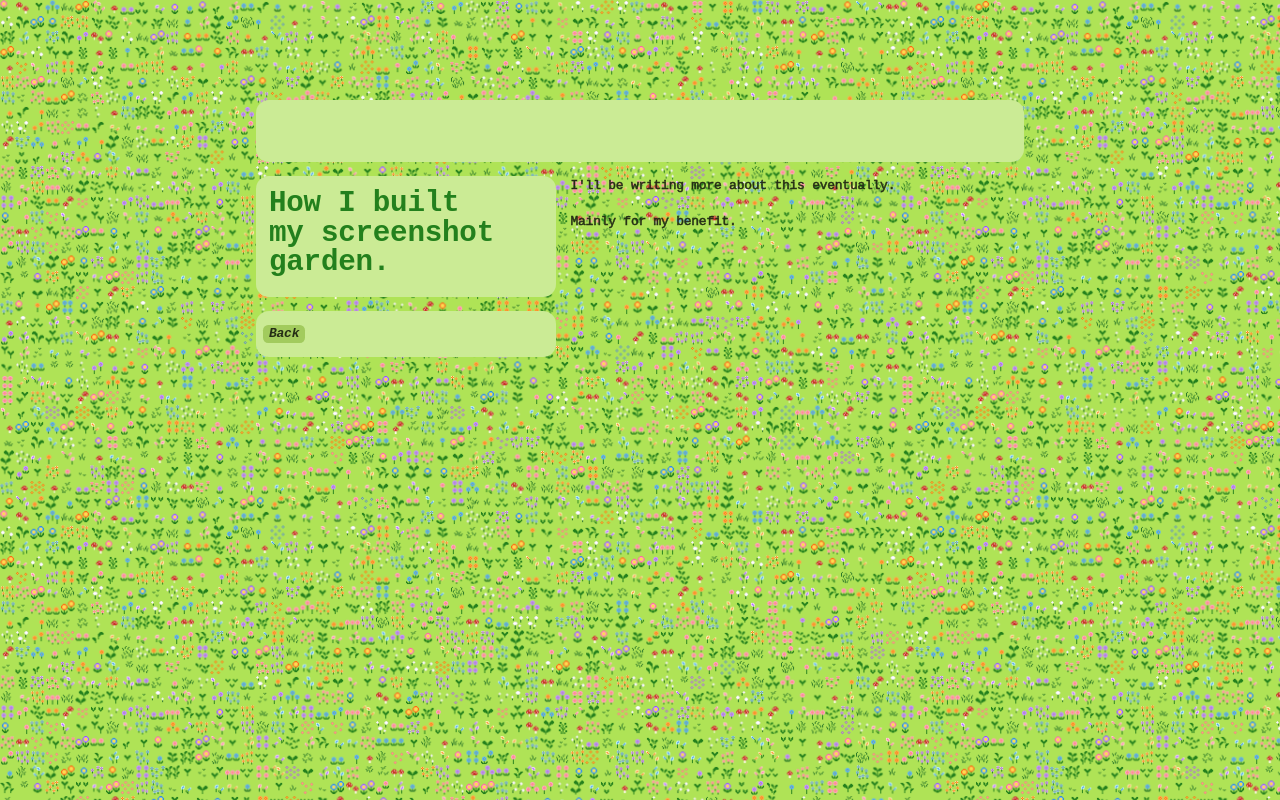
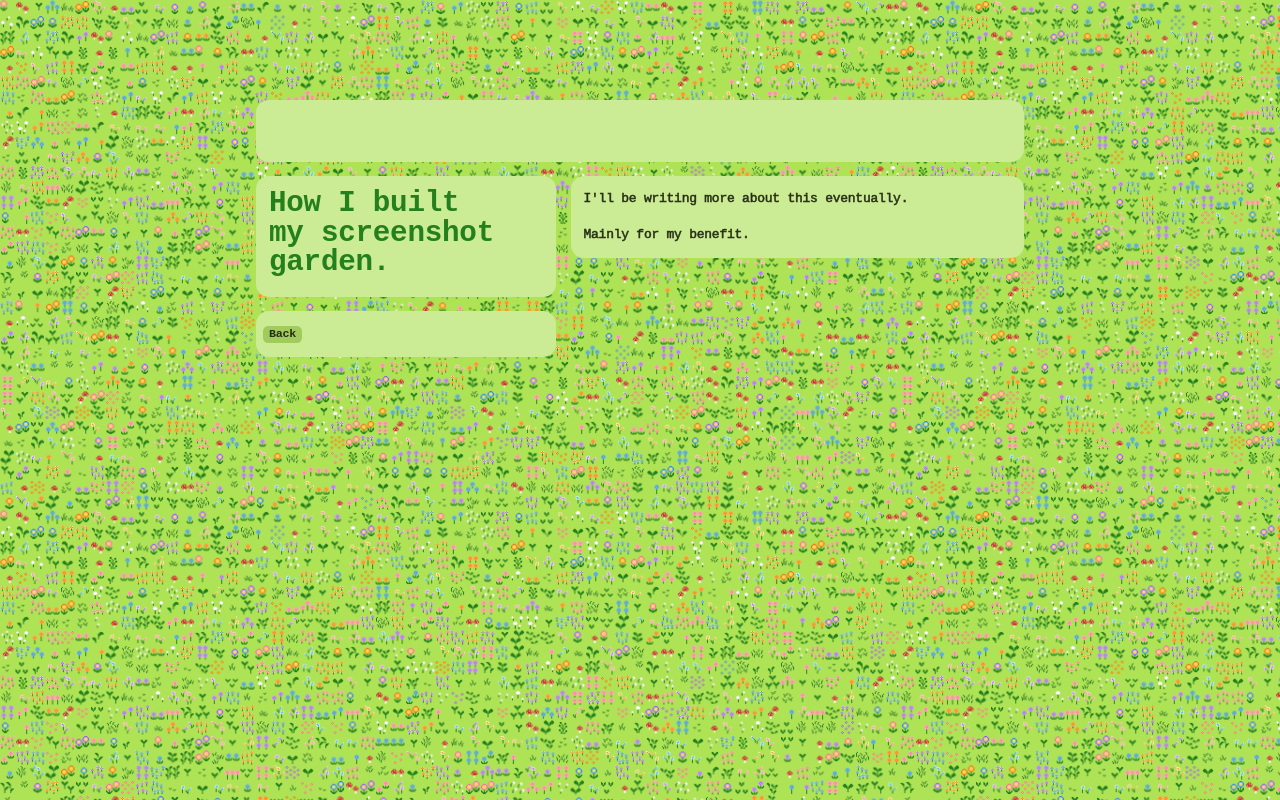
Before and after one commit to stieglitzz/screenshot.garden, an Eleventy site: page src/pages/process.md in a window 1280 px wide. Built offline with nearby package versions, Linux system fonts and the light colour scheme; Eleventy itself is replaced by a stand-in of ours; files that its build step writes are made by us from their sources; no server answers; a web font is replaced by a local one.

Commit message:
🎨 small CSS update
- removed bottom margins from the last <p> elements
- added styling for the text block on process page
- adjusted height of `main` so that it fits the content that is less than the available space

```diff
--- a/src/assets/css/style.css
+++ b/src/assets/css/style.css
@@ -11,7 +11,7 @@ body {
 }
 
 .grid {
-  margin: var(--padding-vert) var(--padding-hori);
+  /* margin: var(--padding-vert) var(--padding-hori); */
   width: 60svw;
   /* padding: var(--padding-vert) var(--padding-hori); */
   display: grid;
@@ -58,9 +58,17 @@ header {
 
 main {
   overflow-y: auto; /* Enable vertical scrolling */
-  height: 100%; /* Fill vertical space */
+  min-height: fit-content;
+  max-height: 100%; /* Fill vertical space */
   grid-column: 2; /* Ensure main is in the second column */
   grid-area: main;
+}
+
+.process {
+  background-color: var(--light-green);
+  padding: 1rem;
+  border-radius: 1rem;
+  height: fit-content
 }
 
 /* DETAILS */
@@ -97,7 +105,7 @@ details[open]:has(+ details) {
 details > p:first-of-type {
   margin-top: 0.15rem;
 }
-details > p:last-of-type {
+details > p:last-of-type, header > p:last-of-type, main > p:last-of-type {
   margin-bottom: 0;
 }
 details > p {
@@ -133,9 +141,9 @@ h1 {
 }
 
 /* PARAGRAPH */
-h1 + p {
+/* h1 + p {
   margin-bottom: 0;
-}
+} */
 
 p {
   line-break: auto;
@@ -160,7 +168,7 @@ a {
   text-decoration: none;
   word-wrap: break-word;
   font-weight: bold;
-  font-style: italic;
+font-size: 0.9rem;
   display: inline;
   -webkit-text-stroke: 0 var(--darkest-green);
   text-stroke: 0 var(--darkest-green);
```
